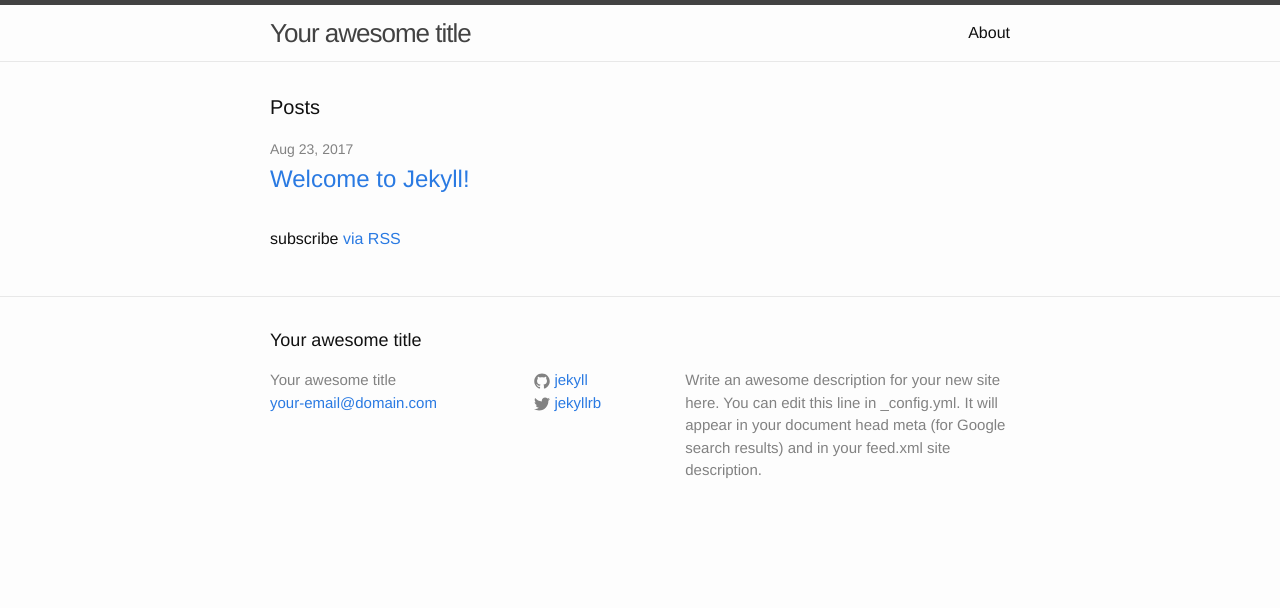
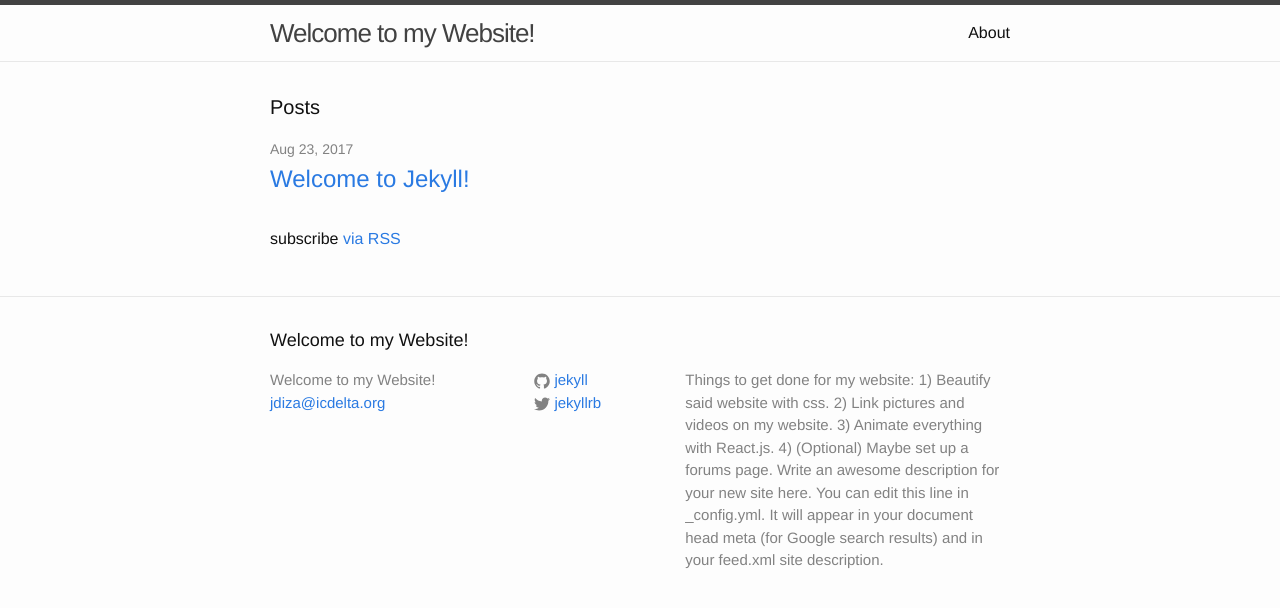
Before and after one commit to Zephyix/Zephyix.github.io, a Jekyll site: the page built from index.html, in a window 1280 px wide. Shown: the top 608 px of the page. Built offline with Jekyll 4.4.1, drawn with Linux system fonts in a browser that asks for light colours.

Commit message:
Update _config.yml

```diff
--- a/_config.yml
+++ b/_config.yml
@@ -6,9 +6,14 @@
 # 'jekyll serve'. If you change this file, please restart the server process.
 
 # Site settings
-title: Your awesome title
-email: your-email@domain.com
+title: Welcome to my Website!
+email: jdiza@icdelta.org
 description: > # this means to ignore newlines until "baseurl:"
+  Things to get done for my website:
+  1) Beautify said website with css.
+  2) Link pictures and videos on my website.
+  3) Animate everything with React.js.
+  4) (Optional) Maybe set up a forums page.
   Write an awesome description for your new site here. You can edit this
   line in _config.yml. It will appear in your document head meta (for
   Google search results) and in your feed.xml site description.
```
